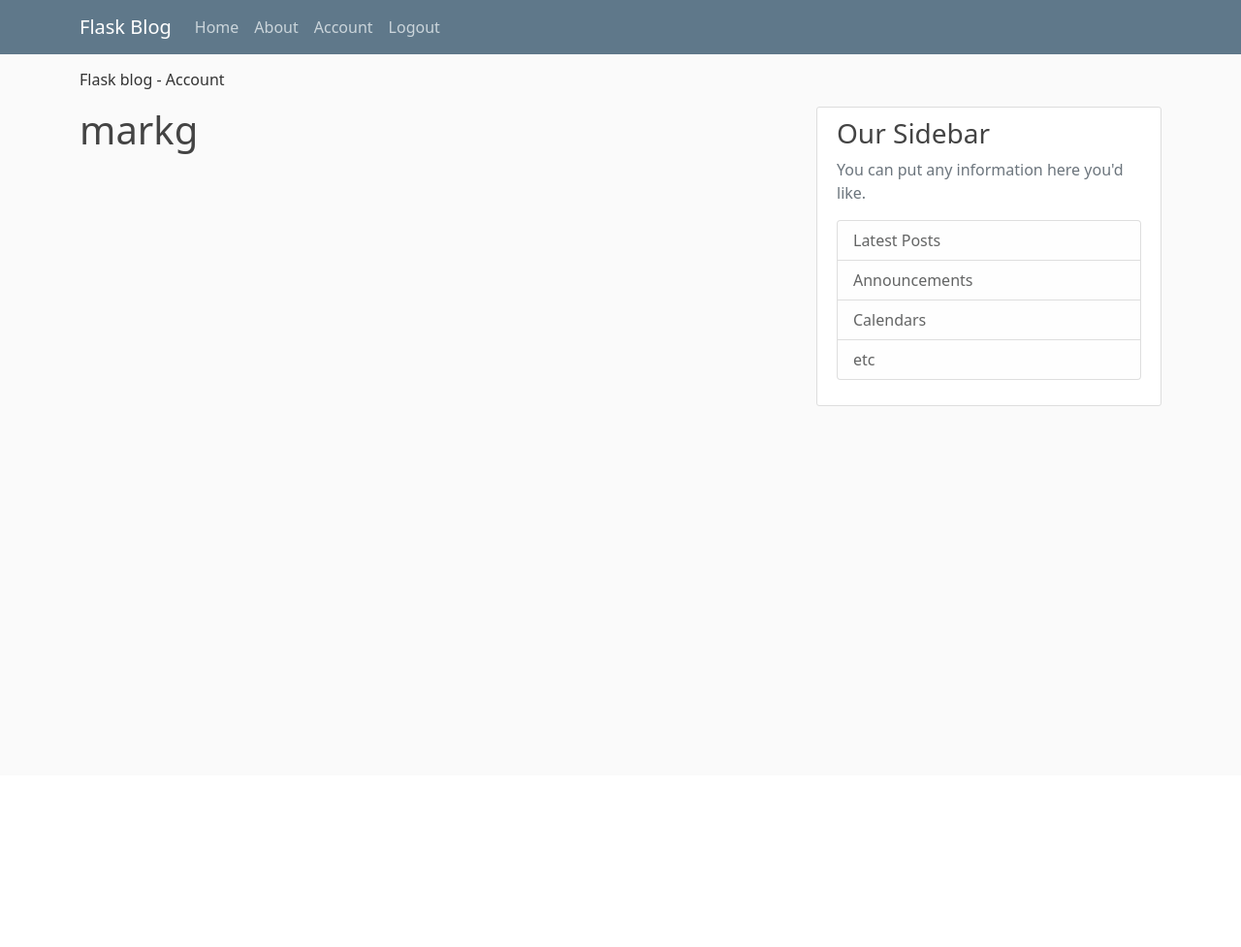
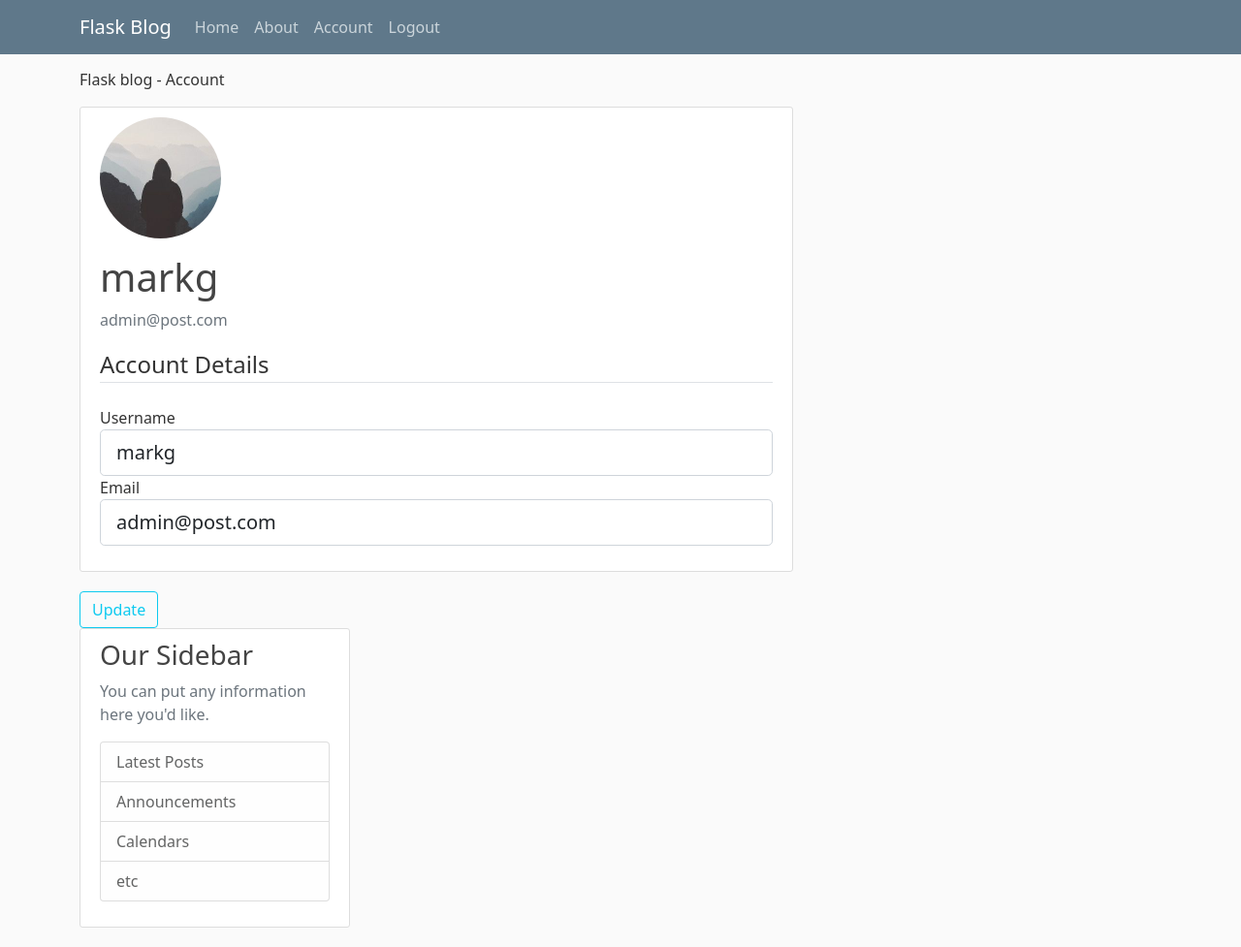
Before and after one commit to WRTmMRT/Blog_app, a Flask app: page /account in a window 1280 px wide. Shown: the whole page at 97% size. Before the commit the page ends 419 px from the top, so only its background shows below. Run offline with Flask 2, Linux system fonts and the light colour scheme; a user stored in the database is signed in.

Commit message:
Created Updated Account forms

```diff
--- a/main_app/forms.py
+++ b/main_app/forms.py
@@ -1,5 +1,6 @@
 from xml.dom import ValidationErr
 from flask_wtf import FlaskForm
+from flask_login import current_user
 from wtforms import StringField, PasswordField, SubmitField, BooleanField
 from wtforms.validators import DataRequired, Length, Email, EqualTo, ValidationError
 from main_app.models import User
@@ -29,3 +30,20 @@ class LoginForm(FlaskForm):
     password = PasswordField('Password', validators=[DataRequired()])
     remember = BooleanField('Remember Me')
     submit = SubmitField('Login')
+
+class UpdateAccountForm(FlaskForm):
+    username = StringField('Username', validators=[DataRequired(), Length(min=2, max=20)])
+    email = StringField('Email', validators=[DataRequired(), Email()])
+    submit = SubmitField('Update')
+
+    def validate_username(self, username):
+        if username.data != current_user.username:
+            user = User.query.filter_by(username=username.data).first()
+            if user:
+                raise ValidationError('That username is taken. Please choose another one')
+
+    def validate_email(self, email):
+        if email.data != current_user.email:
+            email_check = User.query.filter_by(email=email.data).first()
+            if email_check:
+                raise ValidationError('That email is taken. Please choose another one')
--- a/main_app/routes.py
+++ b/main_app/routes.py
@@ -1,6 +1,6 @@
 from flask import flash, redirect, render_template, url_for, request
 from main_app import app, db, bcrypt
-from main_app.forms import RegistrationForm, LoginForm
+from main_app.forms import RegistrationForm, LoginForm, UpdateAccountForm
 from main_app.models import User, Post
 from flask_login import login_user, current_user, logout_user, login_required
 
@@ -79,7 +79,18 @@ def logout():
     return redirect(url_for('home'))
 
 
-@app.route("/account")
+@app.route("/account", methods=['GET', 'POST'])
 @login_required
 def account():
-    return render_template('account.html', title='Account')
+    form = UpdateAccountForm()
+    if form.validate_on_submit():
+        current_user.username = form.username.data
+        current_user.email = form.email.data
+        db.session.commit()
+        flash('Your account has been updated','success')
+        return redirect(url_for('account'))
+    elif request.method == 'GET':
+        form.username.data = current_user.username
+        form.email.data = current_user.email
+    image_file = url_for('static', filename='profile_pics/' + current_user.image_file)
+    return render_template('account.html', title='Account', image_file=image_file, form=form)
--- a/main_app/templates/account.html
+++ b/main_app/templates/account.html
@@ -1,4 +1,48 @@
 {% extends "layout.html" %}
 {% block content %}
-    <h1>{{ current_user.username }}</h1>
+    <div class="content-section">
+        <div class="media">
+        <img class="rounded-circle account-img" src="{{image_file}}">
+        <div class="media-body">
+            <h2 class="account-heading">{{current_user.username}}</h2>
+            <p class="text-secondary">{{current_user.email}}</p>
+        </div>
+        </div>
+            <form method="POST" action="">
+                {{ form.hidden_tag() }}
+                <fieldset class="form-group">
+                    <legend class="border-bottom mb-4">Account Details</legend>
+                    <div class="form-group">
+                        {{ form.username.label(class="form-control-label") }}
+                            {% if form.username.errors %}
+                            {{ form.username(class="form-control form-control-lg is-invalid") }}
+                            <div class="invalid-feedback">
+                                {% for error in form.username.errors %}
+                                <span> {{ error }} </span>
+                                {% endfor %}
+                            </div>
+                            {% else %}
+                            {{ form.username(class="form-control form-control-lg") }}
+                            {% endif %}
+                    </div>
+                    <div class="form-group">
+                        {{ form.email.label(class="form-control-label") }}
+                        {% if form.email.errors %}
+                            {{ form.email(class="form-control form-control-lg is-invalid") }}
+                            <div class="invalid-feedback">
+                                {% for error in form.email.errors %}
+                                <span> {{ error }} </span>
+                                {% endfor %}
+                            </div>
+                            {% else %}
+                            {{ form.email(class="form-control form-control-lg") }}
+                            {% endif %}
+                    </div>
+                    </div>
+                </fieldset>
+                <div class="form-group">
+                    {{ form.submit(class="btn btn-outline-info") }}
+                </div>
+            </form>
+    </div>
 {% endblock content %}
--- a/main_app/templates/layout.html
+++ b/main_app/templates/layout.html
@@ -58,7 +58,7 @@
                     {% with messages = get_flashed_messages(with_categories=true) %} {% if messages %} {%for category, message in messages%} <div class="alert alert-{{ category }}"> {{ message }} </div> {%endfor%} {% endif %} {% endwith %}
                     {% block content %}{% endblock %}
                 </div>
-                <div class="col-md-4">
+                <div class="col-md-3">
                     <div class="content-section">
                         <h3>Our Sidebar</h3>
                         <p class='text-muted'>You can put any information here you'd like.
```
Also changed, not shown: main_app/static/profile_pics/default.jpg (added).
